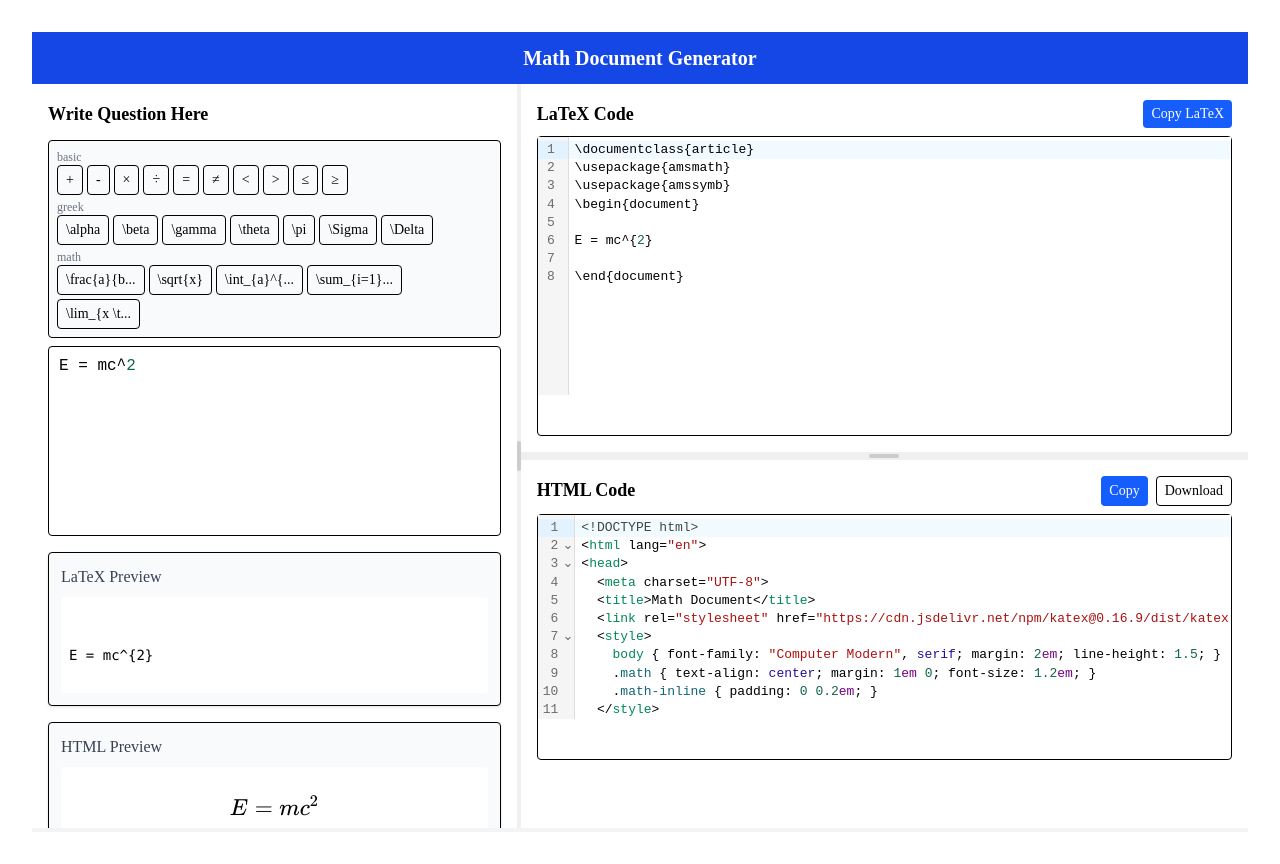
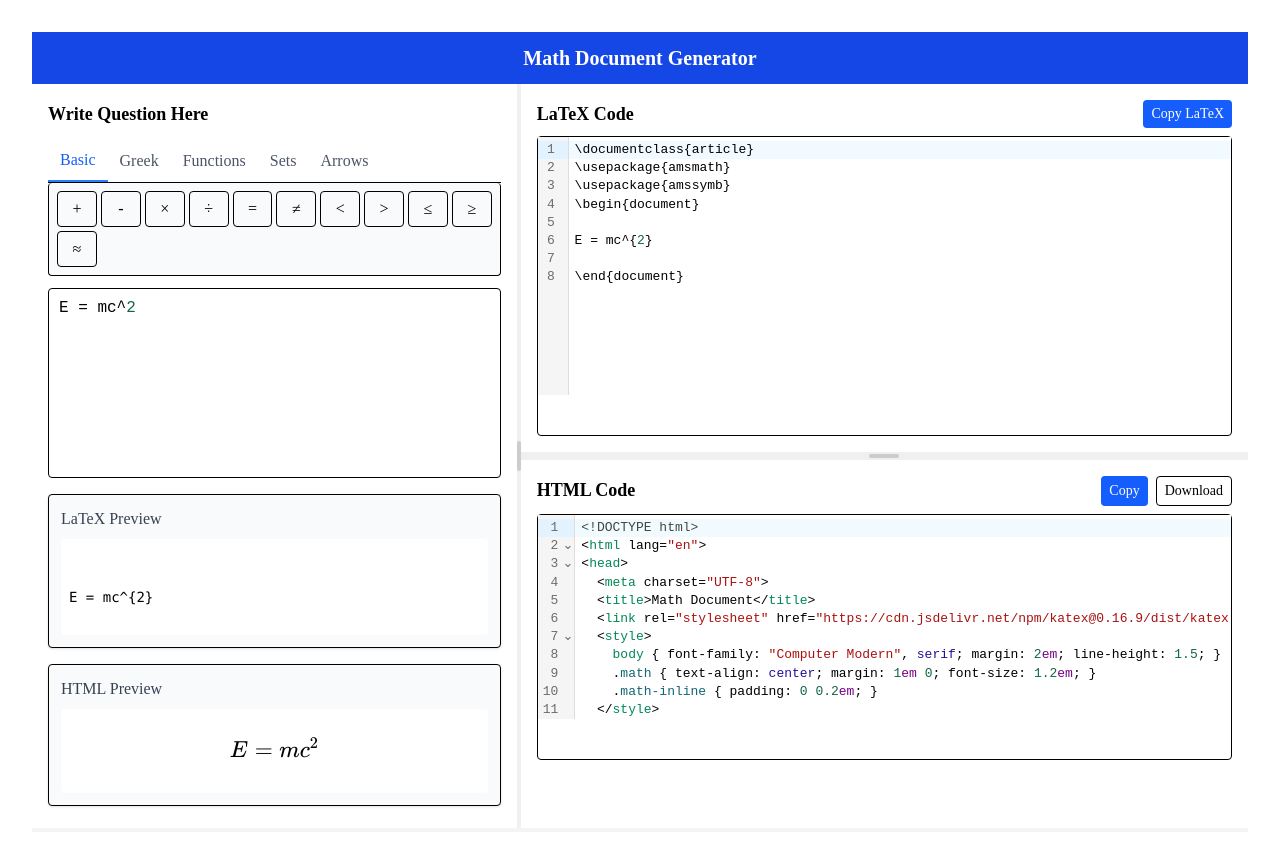
Before and after one commit to inspiredrishabh/Real-Time-LaTeX-HTML-Editor-with-Live-Preview, a React (Vite) app in the folder frontend/: page / in a window 1280 px wide. Built offline with nearby package versions, Linux system fonts and the light colour scheme.

Commit message:
updateMathToolbar

```diff
--- a/frontend/src/components/MathToolbar.jsx
+++ b/frontend/src/components/MathToolbar.jsx
@@ -1,28 +1,106 @@
+import { useState } from 'react';
+import 'katex/dist/katex.min.css';
+
 export default function MathToolbar({ onInsertSymbol }) {
-    const symbols = {
-      basic: ['+', '-', '×', '÷', '=', '≠', '<', '>', '≤', '≥'],
-      greek: ['\\alpha', '\\beta', '\\gamma', '\\theta', '\\pi', '\\Sigma', '\\Delta'],
-      math: ['\\frac{a}{b}', '\\sqrt{x}', '\\int_{a}^{b}', '\\sum_{i=1}^{n}', '\\lim_{x \\to 0}']
+  const [activeCategory, setActiveCategory] = useState('basic');
+
+  // Rich set of symbols with rendered preview
+  const symbolCategories = {
+    basic: [
+      { tex: '+', display: '+' },
+      { tex: '-', display: '-' },
+      { tex: '\\times', display: '×' },
+      { tex: '\\div', display: '÷' },
+      { tex: '=', display: '=' },
+      { tex: '\\neq', display: '≠' },
+      { tex: '<', display: '<' },
+      { tex: '>', display: '>' },
+      { tex: '\\leq', display: '≤' },
+      { tex: '\\geq', display: '≥' },
+      { tex: '\\approx', display: '≈' },
+    ],
+    greek: [
+      { tex: '\\alpha', display: 'α' },
+      { tex: '\\beta', display: 'β' },
+      { tex: '\\gamma', display: 'γ' },
+      { tex: '\\delta', display: 'δ' },
+      { tex: '\\epsilon', display: 'ε' },
+      { tex: '\\theta', display: 'θ' },
+      { tex: '\\lambda', display: 'λ' },
+      { tex: '\\mu', display: 'μ' },
+      { tex: '\\pi', display: 'π' },
+      { tex: '\\rho', display: 'ρ' },
+      { tex: '\\sigma', display: 'σ' },
+      { tex: '\\phi', display: 'φ' },
+      { tex: '\\omega', display: 'ω' },
+      { tex: '\\Sigma', display: 'Σ' },
+      { tex: '\\Pi', display: 'Π' },
+      { tex: '\\Omega', display: 'Ω' },
+    ],
+    functions: [
+      { tex: '\\frac{a}{b}', display: '𝑎/𝑏' },
+      { tex: '\\sqrt{x}', display: '√𝑥' },
+      { tex: '\\sqrt[n]{x}', display: '∛𝑥' },
+      { tex: '\\int_{a}^{b}', display: '∫' },
+      { tex: '\\sum_{i=1}^{n}', display: 'Σ' },
+      { tex: '\\prod_{i=1}^{n}', display: 'Π' },
+      { tex: '\\lim_{x \\to 0}', display: 'lim' },
+    ],
+    sets: [
+      { tex: '\\in', display: '∈' },
+      { tex: '\\notin', display: '∉' },
+      { tex: '\\subset', display: '⊂' },
+      { tex: '\\supset', display: '⊃' },
+      { tex: '\\subseteq', display: '⊆' },
+      { tex: '\\supseteq', display: '⊇' },
+      { tex: '\\cup', display: '∪' },
+      { tex: '\\cap', display: '∩' },
+      { tex: '\\emptyset', display: 'Ø' },
+      { tex: '\\mathbb{N}', display: 'ℕ' },
+      { tex: '\\mathbb{Z}', display: 'ℤ' },
+      { tex: '\\mathbb{Q}', display: 'ℚ' },
+      { tex: '\\mathbb{R}', display: 'ℝ' },
+    ],
+    arrows: [
+      { tex: '\\rightarrow', display: '→' },
+      { tex: '\\leftarrow', display: '←' },
+      { tex: '\\Rightarrow', display: '⇒' },
+      { tex: '\\Leftarrow', display: '⇐' },
+      { tex: '\\leftrightarrow', display: '↔' },
+      { tex: '\\Leftrightarrow', display: '⇔' },
+    ]
   };
 
   return (
-      <div className="flex flex-wrap gap-1 mb-2 p-2 border rounded bg-gray-50">
-        {Object.entries(symbols).map(([category, list]) => (
-          <div key={category} className="mr-4">
-            <div className="text-xs text-gray-500">{category}</div>
-            <div className="flex flex-wrap gap-1">
-              {list.map((symbol, index) => (
+    <div className="mb-3">
+      {/* Category tabs */}
+      <div className="flex border-b">
+        {Object.keys(symbolCategories).map(category => (
           <button
-                  key={index}
-                  onClick={() => onInsertSymbol(symbol)}
-                  className="px-2 py-1 text-sm border rounded hover:bg-blue-100"
+            key={category}
+            onClick={() => setActiveCategory(category)}
+            className={`px-3 py-2 ${activeCategory === category
+              ? 'border-b-2 border-blue-500 text-blue-600'
+              : 'text-gray-600 hover:text-blue-500'}`}
           >
-                  {symbol.length > 10 ? symbol.slice(0, 10) + '...' : symbol}
+            {category.charAt(0).toUpperCase() + category.slice(1)}
+          </button>
+        ))}
+      </div>
+
+      {/* Symbols grid */}
+      <div className="grid grid-cols-5 sm:grid-cols-7 md:grid-cols-10 gap-1 p-2 bg-gray-50 rounded border-x border-b">
+        {symbolCategories[activeCategory].map((symbol, idx) => (
+          <button
+            key={idx}
+            onClick={() => onInsertSymbol(symbol.tex)}
+            className="flex items-center justify-center p-2 h-9 border rounded hover:bg-blue-100 hover:border-blue-300 symbol-button"
+            title={symbol.tex}
+          >
+            <span>{symbol.display}</span>
           </button>
         ))}
       </div>
     </div>
-        ))}
-      </div>
   );
 }
```
Lines whose indentation alone changed are shown as unchanged.
